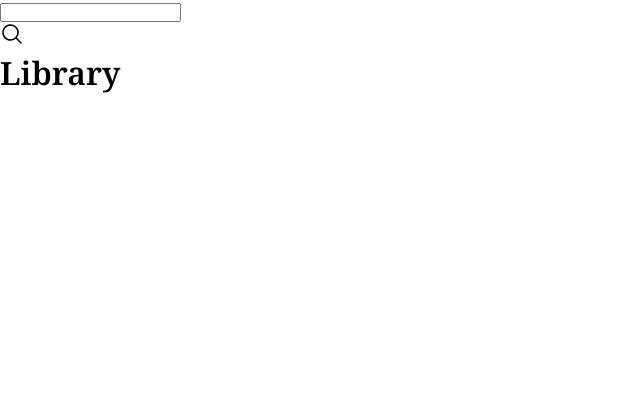
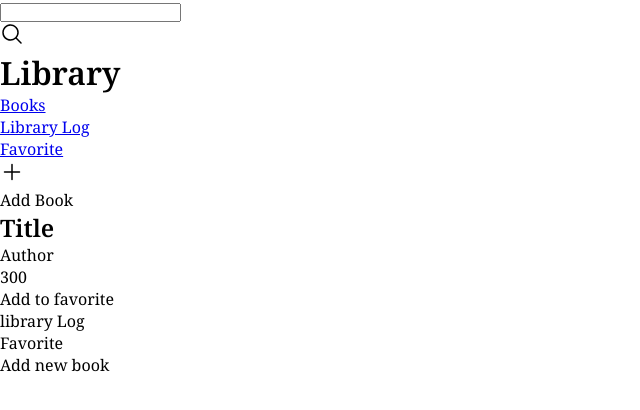
Before and after one commit to LucasDaSilva96/Library-app, a plain HTML site: page html/index.html in a window 1280 px wide. Shown: the whole page, without its empty margins (0-640 px from the left). Drawn offline with Linux system fonts and the light colour scheme.

Commit message:
Create the structure of the page

```diff
--- a/html/index.html
+++ b/html/index.html
@@ -48,7 +48,92 @@
         <h1>Library</h1>
       </div>
       <!-- End of the h1(Library-txt) container  -->
+
+      <!-- Start of the menu container -->
+      <div class="menu-container">
+        <!--  -->
+        <div class="books-box">
+          <a href="#">Books</a>
+        </div>
+        <!--  -->
+        <div class="library-log-box">
+          <a href="./library-log.html">Library Log</a>
+        </div>
+        <!--  -->
+        <div class="favorite-box">
+          <a href="./favorite.html">Favorite</a>
+        </div>
+        <!--  -->
+      </div>
+      <!-- End of the menu container -->
+
+      <!-- Start of the add book container if there isn't any books -->
+      <div class="book-container-books-unavailable">
+        <!--  -->
+        <div class="add-book-svg-box">
+          <svg
+            class="plus-svg"
+            xmlns="http://www.w3.org/2000/svg"
+            fill="none"
+            viewBox="0 0 24 24"
+            stroke-width="1.5"
+            stroke="currentColor"
+            class="w-6 h-6"
+            height="24"
+          >
+            <path
+              stroke-linecap="round"
+              stroke-linejoin="round"
+              d="M12 4.5v15m7.5-7.5h-15"
+            />
+          </svg>
+        </div>
+        <!--  -->
+        <div class="add-book-txt-box">
+          <p>Add Book</p>
+        </div>
+        <!--  -->
+      </div>
+      <!-- End of the add book container if there isn't any books -->
+
+      <!-- Start of the book container if there is books -->
+      <div class="book-container-books-available">
+        <!-- Book list container start  -->
+        <div class="book-list">
+          <!-- book box/boxes start -->
+          <div class="book-box">
+            <div class="book-about-txt-box">
+              <h2 class="book-title">Title</h2>
+              <p class="book-author">Author</p>
+              <p class="book-pages">300</p>
+            </div>
+          </div>
+          <!-- book box/boxes end -->
+          <div class="book-options-container">
+            <!--  -->
+            <div class="add-to-favorite-box">
+              <p>Add to favorite</p>
+            </div>
+            <!--  -->
+            <div class="library-log-box">
+              <p>library Log</p>
+            </div>
+            <!--  -->
+            <div class="favorite-box">
+              <p>Favorite</p>
+            </div>
+          </div>
+          <!--  -->
+        </div>
+        <!-- Book list container end  -->
+        <!--  -->
+        <div class="add-new-book-container">
+          <p class="add-new-book-btn">Add new book</p>
+        </div>
+        <!--  -->
+      </div>
+      <!-- End of the book container if there is books -->
     </div>
-    <!--  -->
+    <!-- End of main container -->
   </body>
 </html>
```
